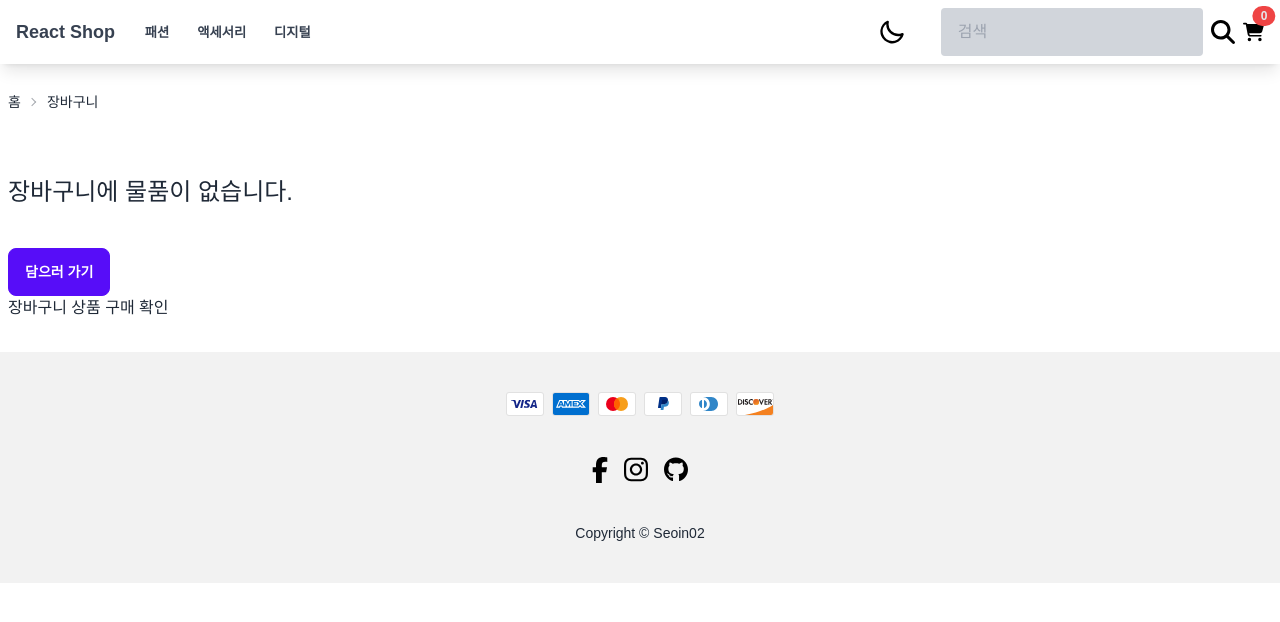
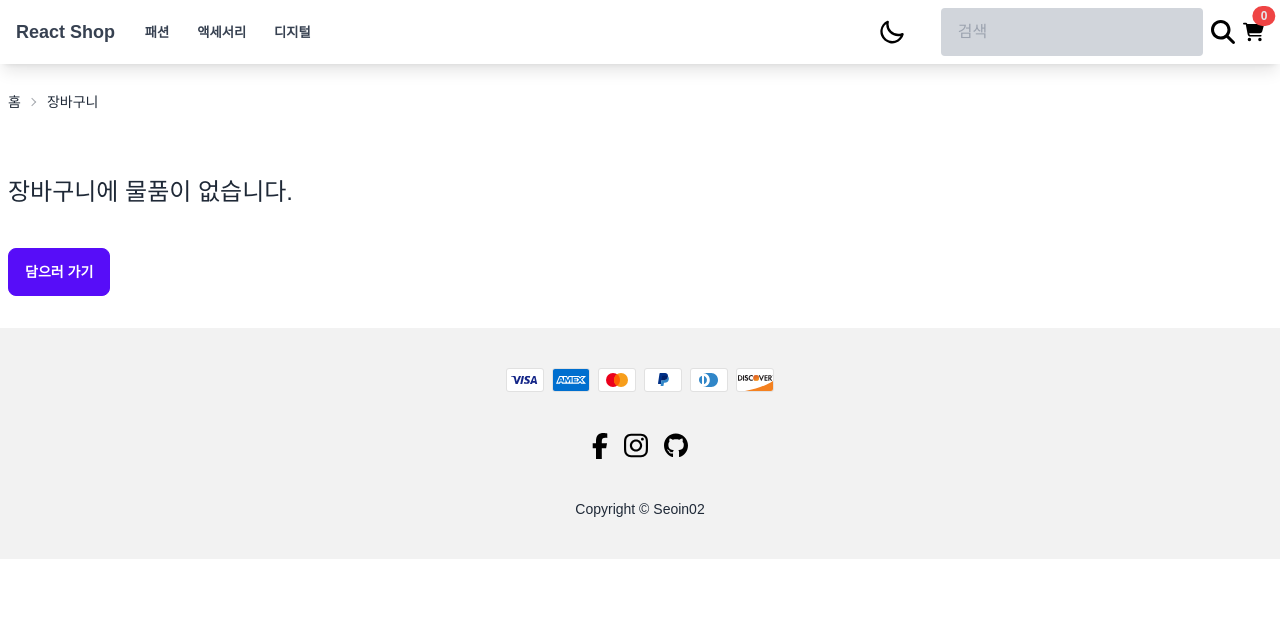
Before and after one commit to Seoin02/React-, a React (Vite) app: page /carts in a window 1280 px wide. Shown: the top 622 px of the page. Built offline with nearby package versions, Linux system fonts and the light colour scheme.

Commit message:
design: label 숨김 처리

```diff
--- a/src/App.tsx
+++ b/src/App.tsx
@@ -15,7 +15,9 @@ const App = (): JSX.Element => {
     <BrowserRouter>
       <ErrorBoundary fallback={<Error />}>
         <Suspense fallback={<Loading />}>
-          <label htmlFor="side-menu">side-menu</label>
+          <label htmlFor="side-menu" className="sr-only">
+            side-menu
+          </label>
           <input type="checkbox" id="side-menu" className="drawer-toggle" />
           <section className="drawer-content">
             <Nav />
--- a/src/components/common/Confirm.tsx
+++ b/src/components/common/Confirm.tsx
@@ -1,7 +1,9 @@
 const Confirm = (): JSX.Element => {
   return (
     <>
-      <label htmlFor="confirm-modal">장바구니 상품 구매 확인</label>
+      <label htmlFor="confirm-modal" className="sr-only">
+        장바구니 상품 구매 확인
+      </label>
       <input type="checkbox" id="confirm-modal" className="modal-toggle" />
       <div className="modal">
         <div className="modal-box">
```
